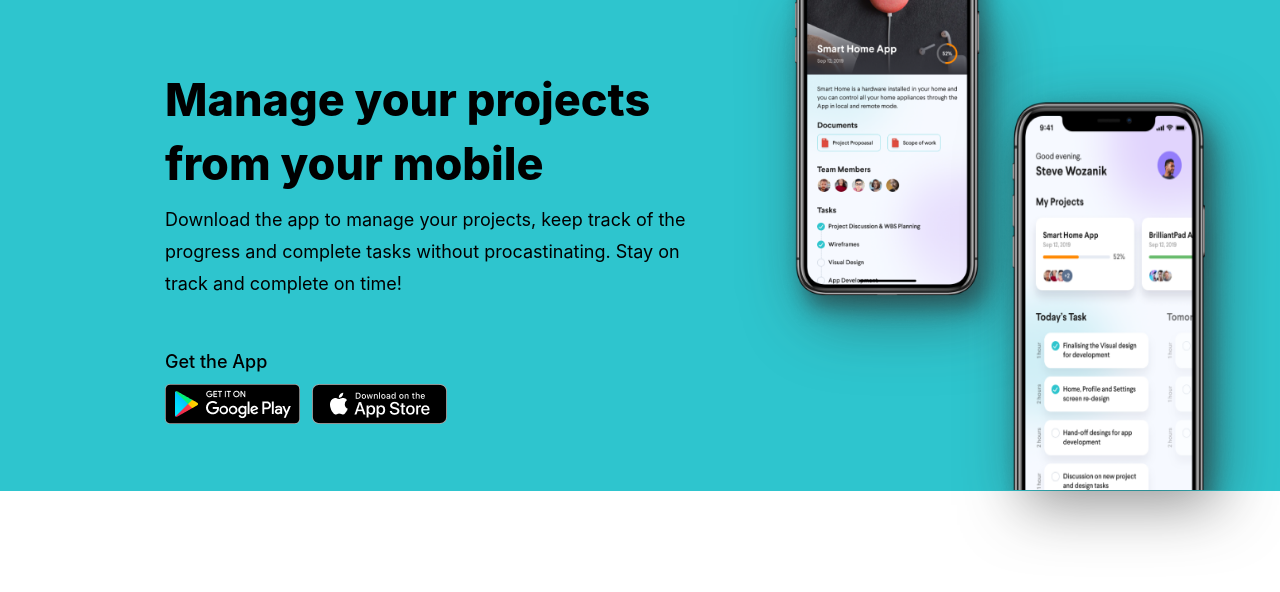
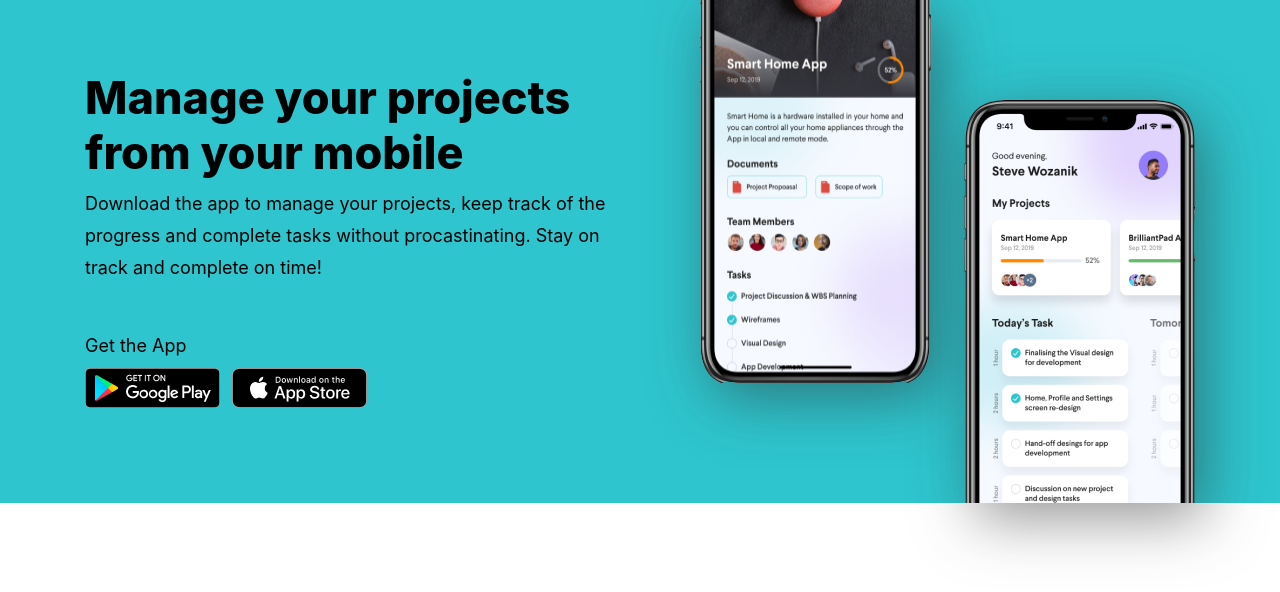
Before and after one commit to mamatkulov95/figma-to-css-project, a plain HTML site: page index.html in a window 1280 px wide. Drawn offline with Linux system fonts and the light colour scheme.

Commit message:
Fully reworked and changed

```diff
--- a/index.html
+++ b/index.html
@@ -9,8 +9,8 @@
   </head>
   <body>
     <div class="cta">
+      <div class="left-section">
         <div class="cta-content">
-        <div class="cta-message">
           <div class="cta-heading">
             <div class="cta-section-heading">
               <h2 class="cta-section-headingtext">
@@ -23,7 +23,7 @@
               and complete on time!
             </p>
           </div>
-        </div>
+
           <div class="cta-getapp">
             <p class="cta-getapp-text">Get the App</p>
             <div class="cta-badges">
@@ -40,17 +40,22 @@
             </div>
           </div>
         </div>
+      </div>
 
+      <div class="right-section">
+        <div class="phone-mockup">
           <img
             class="phone-mockup1"
-        src="/images/Phone Mockup 1.png"
+            src="/images/Phone_Mockup_1-removebg-preview (1).png"
             alt="iphone1"
           />
           <img
             class="phone-mockup2"
-        src="/images/Phone Mockup 2.png"
+            src="/images/Phone_Mockup_2-removebg-preview (1).png"
             alt="Iphone2"
           />
         </div>
+      </div>
+    </div>
   </body>
 </html>
--- a/style.css
+++ b/style.css
@@ -7,55 +7,34 @@
 .cta {
     background: #2EC5CE;
     display: flex;
-    flex-direction: row;
+    justify-content: center;
+    gap: 75px;
+}
+
+.left-section {
+    padding-top: 70px;
 }
 
 .cta-content {
     display: flex;
     flex-direction: column;
-    align-items: flex-start;
-    padding: 0px;
     gap: 48px;
-    margin-left: 165px;
-    margin-top: 68px;
-    margin-bottom: 67px;
     width: 540px;
-
-}
-
-.cta-message {
-    display: flex;
-    flex-direction: column;
-    align-items: flex-start;
-    padding: 0px;
-    gap: 8px;
 }
 
 .cta-heading {
     display: flex;
     flex-direction: column;
-    align-items: flex-start;
-    padding: 0px;
-    gap: 8px;
-}
-
-.cta-section-heading {
-    display: flex;
-    flex-direction: column;
-    align-items: flex-start;
-    padding: 0px;
     gap: 8px;
 }
 
 .cta-section-headingtext {
     font-weight: 800;
     font-size: 45px;
-    line-height: 64px;
     font-family: 'Inter', sans-serif;
 }
 
 .cta-heading-description {
-    font-weight: 400;
     font-size: 18px;
     line-height: 32px;
     font-family: 'Inter', sans-serif;
@@ -64,13 +43,10 @@
 .cta-getapp {
     display: flex;
     flex-direction: column;
-    align-items: flex-start;
-    padding: 0px;
     gap: 8px;
 }
 
 .cta-getapp-text {
-    font-weight: 500;
     font-size: 18px;
     line-height: 28px;
     font-family: 'Inter', sans-serif;
@@ -78,26 +54,20 @@
 
 .cta-badges {
     display: flex;
-    flex-direction: row;
-    align-items: flex-start;
-    padding: 0px;
     gap: 12px;
+}
 
+.phone-mockup {
+    display: flex;
+    gap: 32px;
 }
 
 .phone-mockup1 {
-    position: absolute;
-    width: 232px;
-    left: 779px;
+    margin-bottom: 120px;
     filter: drop-shadow(10px 15px 30px rgba(41, 41, 42, 0.5));
-
 }
 
 .phone-mockup2 {
-    position: absolute;
-    width: 242px;
-    height: 402px;
-    margin-left: 996px;
-    margin-top: 88px;
+    margin-top: 85px;
     filter: drop-shadow(10px 15px 30px rgba(41, 41, 42, 0.5));
 }
```
Also changed, not shown: images/Phone Mockup 1.png (deleted), images/Phone Mockup 2.png (deleted), images/Phone_Mockup_1-removebg-preview (1).png (added), images/Phone_Mockup_2-removebg-preview (1).png (added). Lines whose indentation alone changed are shown as unchanged.
